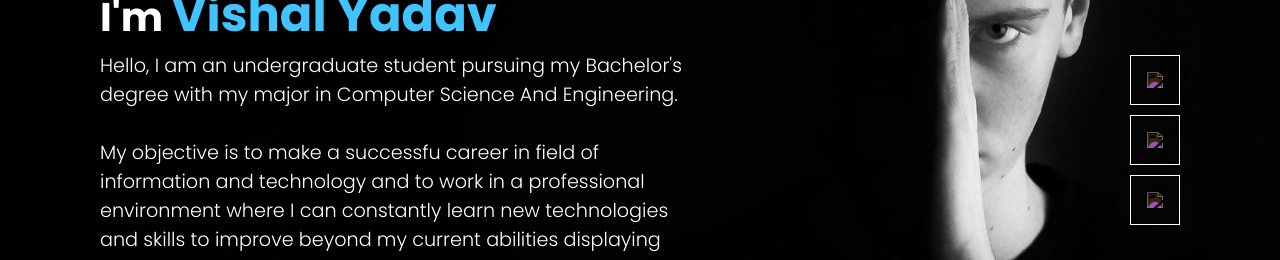
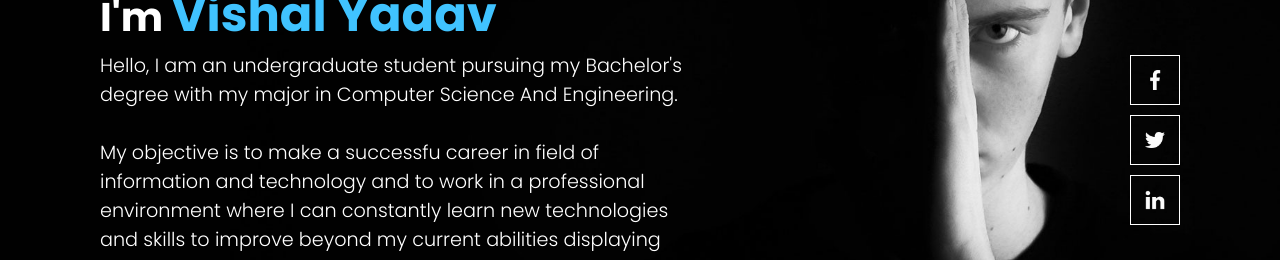
Before and after one commit to Vishalyadav0804/Responsive-Portfolio, a plain HTML site: page index.html in a window 1280 px wide. Shown: the part 265-525 px from the top of the page. Drawn offline with Linux system fonts and the light colour scheme; files whose address does not match are found by name.

Commit message:
Update index.html

```diff
--- a/index.html
+++ b/index.html
@@ -22,9 +22,9 @@
           <a href="#">Know More</a>
       </div>
       <ul class="sci">
-        <li><a href="#"><img src="facebook.png"></a></li>
-        <li><a href="#"><img src="twitter.png"></a></li>
-        <li><a href="#"><img src="linkedin.png"></a></li>
+        <li><a href="#"><img src="Images/facebook.png"></a></li>
+        <li><a href="#"><img src="Images/twitter.png"></a></li>
+        <li><a href="#"><img src="Images/linkedin.png"></a></li>
       </ul>
     </section>
     <div id="navigation">
```
